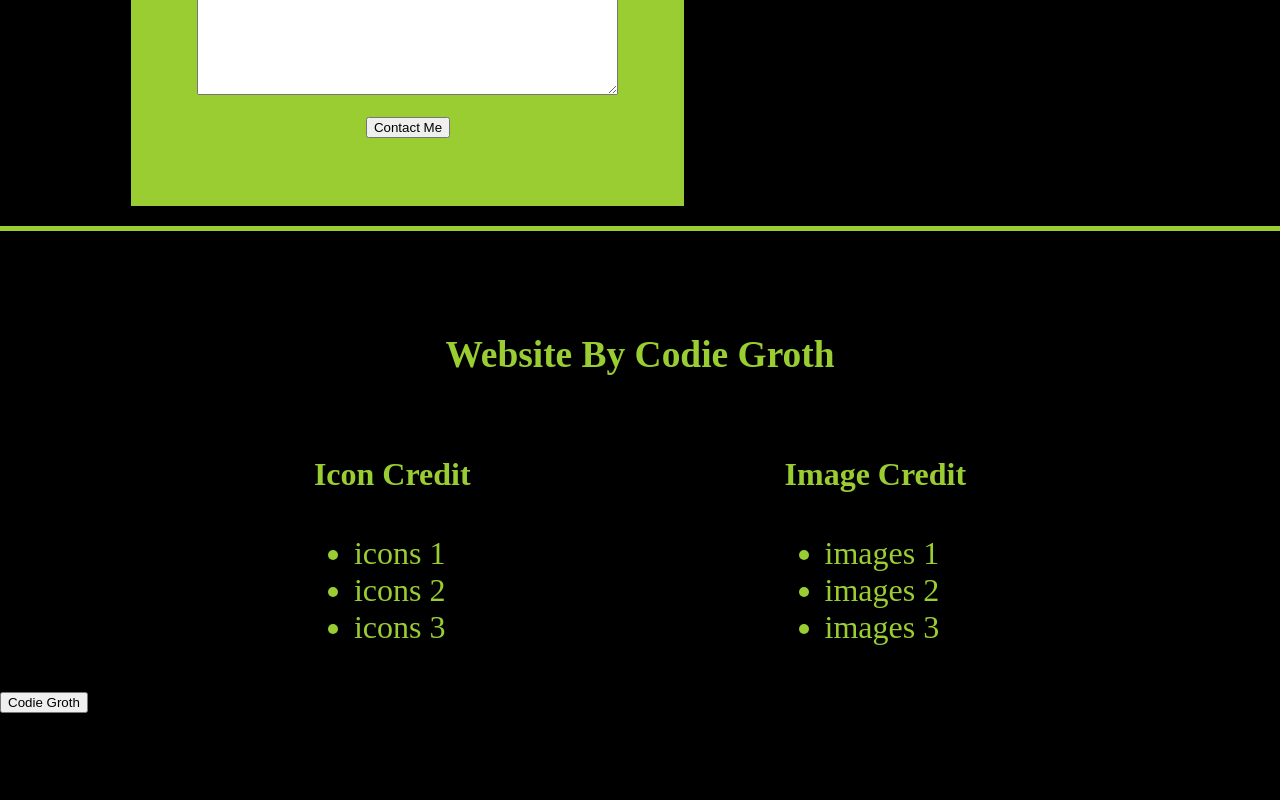
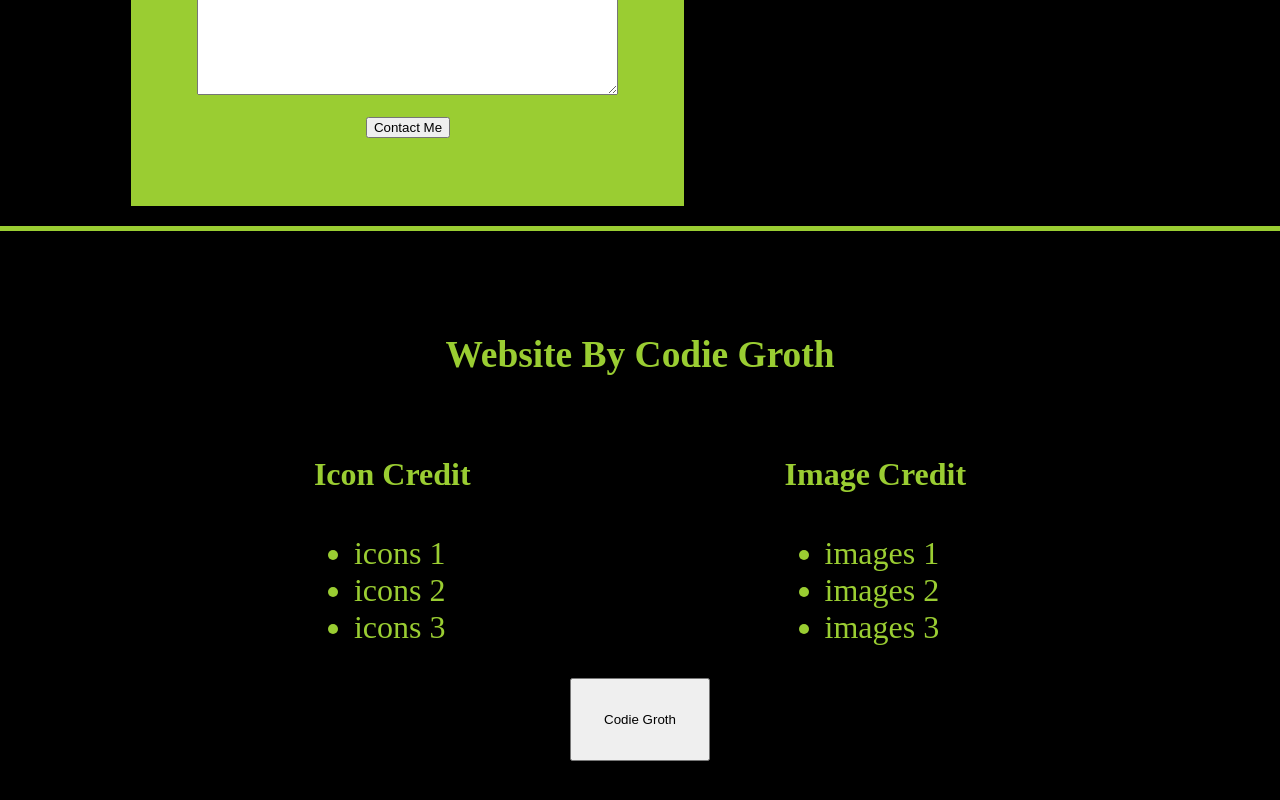
Before and after one commit to codiemaureen/codieCodes, a Next.js app: page / in a window 1280 px wide. Shown: the part 2206-3006 px from the top of the page. Before the commit the page ends 2921 px from the top, so only its background shows below. Built offline with nearby package versions, Linux system fonts and the light colour scheme.

Commit message:
Fixing back to home button

```diff
--- a/src/app/component/Footer.jsx
+++ b/src/app/component/Footer.jsx
@@ -15,14 +15,14 @@ const Footer = () => {
        </div>
        <div className={styles.imageCredContainer}>
         <h4 className={styles.imageCredit}>Image Credit</h4>
-        <ul className="imageCred">
-         <li className="images">images 1</li>
-         <li className="images">images 2</li>
-         <li className="images">images 3</li>
+        <ul className={styles.imageCred}>
+         <li className={styles.images}>images 1</li>
+         <li className={styles.images}>images 2</li>
+         <li className={styles.images}>images 3</li>
         </ul>
        </div>
       </section>
-      <button className="returnHome">Codie Groth</button>
+      <button className={styles.returnHome}>Codie Groth</button>
     </div>
   )
 }
--- a/src/app/component/Footer.module.css
+++ b/src/app/component/Footer.module.css
@@ -1,4 +1,6 @@
 .footer{
+ display: flex;
+ flex-direction: column;
  margin-top: 20px;
  padding-top: 2em;
  border-top: 5px solid yellowgreen;
@@ -14,3 +16,9 @@
  display: flex;
  justify-content: space-evenly;
 }
+
+.returnHome{
+ margin: auto;
+ padding: 2rem;
+ margin-bottom: 5em;
+}
```
